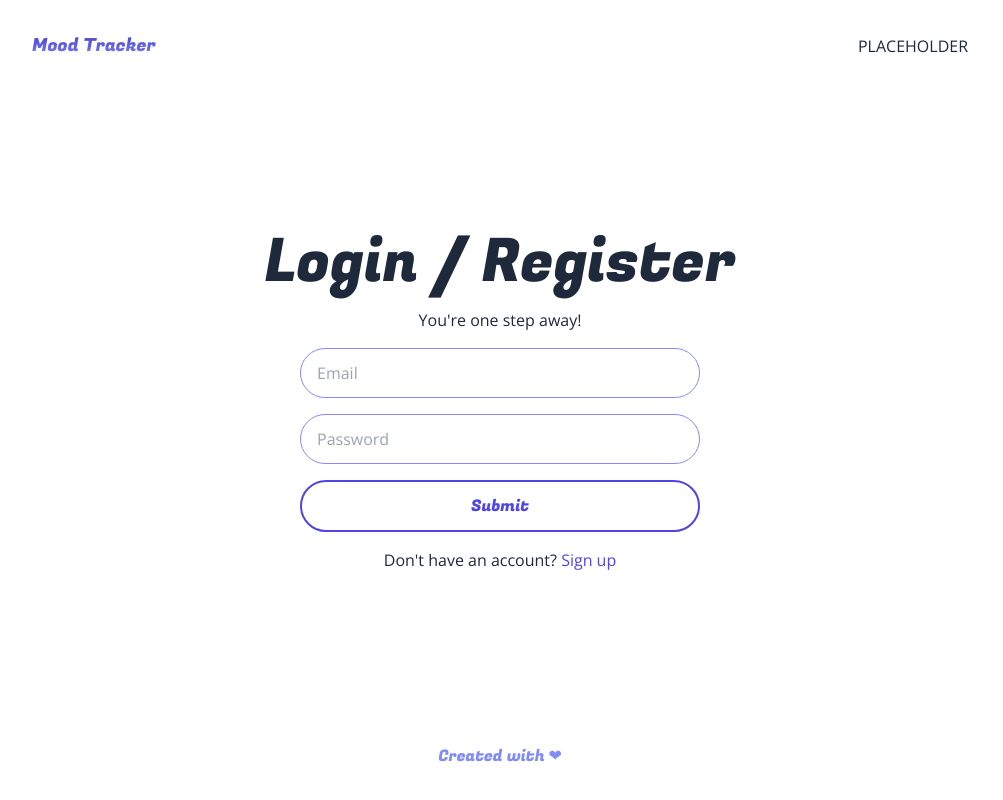
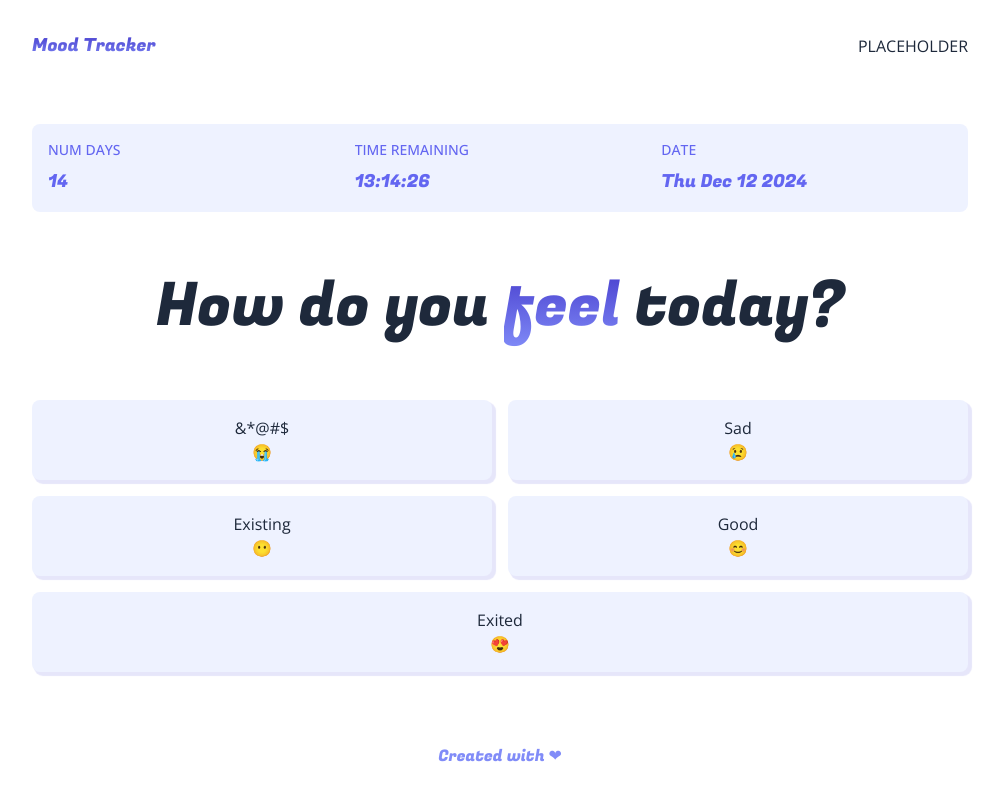
Before and after one commit to nknaleena101/mood_tracker, a Next.js app: page /dashboard in a window 1280 px wide. Shown: the whole page, without its empty margins (140-1143 px from the left). Built offline with nearby package versions, Linux system fonts and the light colour scheme.

Commit message:
dashboard

```diff
--- a/app/dashboard/page.js
+++ b/app/dashboard/page.js
@@ -7,7 +7,7 @@ export const metadata = {
   };
 
 export default function DashboardPage(){
-    const isAuthenticated = false
+    const isAuthenticated = true
 
     let childern = (
         <Login />
--- a/app/globals.css
+++ b/app/globals.css
@@ -7,3 +7,12 @@
     -webkit-background-clip: text;
     -webkit-text-fill-color: transparent;
 }
+
+.purpleShadow {
+    box-shadow: 3px 3px 1px 1px lavender;
+}
+
+.purpleShadow:hover{
+    transform: translate(3px, 3px);
+    box-shadow: 0px 0px 1px 1px lavender;
+}
--- a/components/Dashboard.js
+++ b/components/Dashboard.js
@@ -1,7 +1,56 @@
+import { Fugaz_One } from 'next/font/google';
 import React from 'react'
 
+const Fugaz = Fugaz_One({
+  variable: "--font-geist-mono",
+  subsets: ["latin"],
+  weight: ['400']
+});
+
 export default function Dashboard() {
+  const statuses = {
+    num_days: 14,
+    time_remaining: '13:14:26',
+    date: (new Date()).toDateString()
+  }
+
+  const moods = {
+    '&*@#$': '😭',
+    'Sad': '😢',
+    'Existing': '😶',
+    'Good': '😊',
+    'Exited': '😍',
+  }
+
   return (
-    <div>Dashboard</div>
+    <div className='flex flex-col flex-1 gap-8 sm:gap-12 md:gap-16'>
+      <div className='grid grid-cols-3 bg-indigo-50 text-indigo-500 rounded-lg p-4 gap-4'>
+        {Object.keys(statuses).map((status, statusIndex) =>{
+            return(
+              <div key={statusIndex} className='flex flex-col gap-1 sm:gap-2'>
+
+                <p className='font-medium uppercase text-xs sm:text-sm truncate'>{status.replaceAll('_', ' ')}</p>
+                <p className={'text-base sm:text-lg truncate ' + Fugaz.className}>{statuses[status]}</p>
+
+              </div>
+            )
+          })}
+      </div>
+          <h4 className={'text-4xl sm:text-5xl md:text-6xl text-center '+ Fugaz.className}>
+            How do you <span className='textGradient'>feel</span> today?
+          </h4>
+
+          <div className='grid grid-cols-2 sm:grid-col-5 gap-4'>
+            {Object.keys(moods).map((mood, moodIndex) =>{
+              return(
+                <button className={'p-4 rounded-lg purpleShadow duration-200 bg-indigo-50 hover:bg-indigo-100 ' + (moodIndex === 4 ? ' col-span-2 ' : ' ')} key={moodIndex}>
+                  <p>{mood}</p>
+                  <p>{moods[mood]}</p>
+                </button>
+
+              )
+            })}
+          </div>
+    </div>
   )
 }
--- a/components/Hero.js
+++ b/components/Hero.js
@@ -1,7 +1,7 @@
 import React from 'react'
 import { Fugaz_One } from 'next/font/google'
 import Button from './Button';
-import Calendar from './calendar';
+import Calendar from './Calendar';
 
 const Fugaz = Fugaz_One({
   variable: "--font-geist-mono",
```
